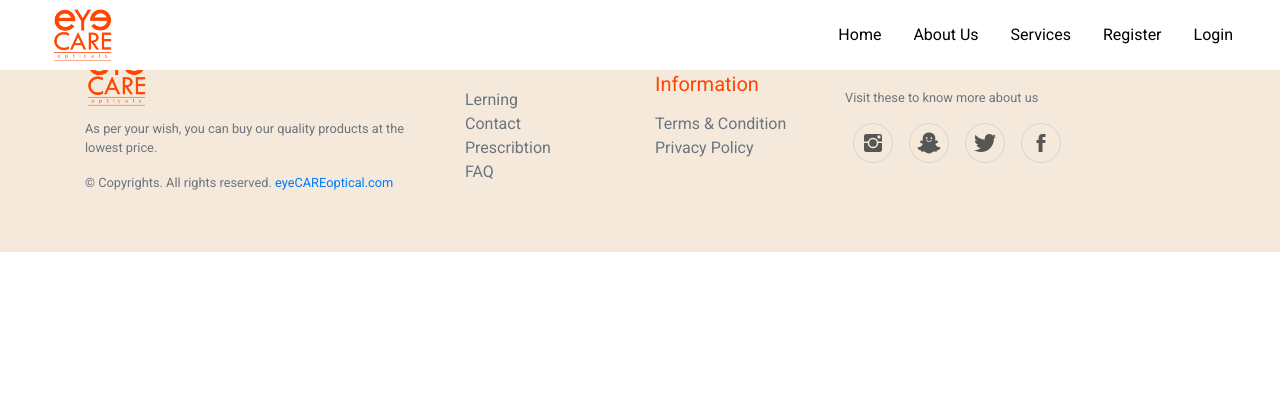
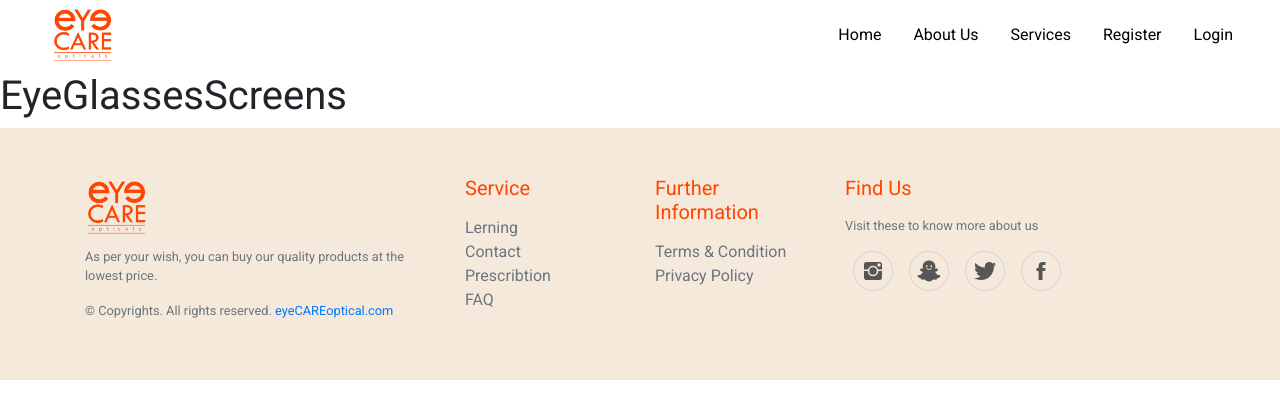
Before and after one commit to AbhishekPeiris/eYeCAREopticals, a React (Create React App) app in the folder frontend/: page /eyeglasses in a window 1280 px wide. Shown: the top 418 px of the page. Built offline with nearby package versions, Linux system fonts and the light colour scheme.

Commit message:
eyeglasses screen

```diff
--- a/frontend/src/App.js
+++ b/frontend/src/App.js
@@ -10,6 +10,7 @@ import BookingScreen from './screens/BookingScreen';
 import EditUserScreen from './screens/EditUserScreen';
 import AboutUsScreen from './screens/AboutUsScreen';
 import ServicesScreen from './screens/ServicesScreen';
+import EyeGlassesScreens from './screens/EyeGlassesScreens';
 
 function App() {
   return (
@@ -28,6 +29,7 @@ function App() {
           <Route path='/editprofile/:userId' element={<EditUserScreen />} />
           <Route path='/aboutus' element={<AboutUsScreen />} />
           <Route path='/services' element={<ServicesScreen />} />
+          <Route path='/eyeglasses' element={<EyeGlassesScreens />} />
           <Route path='/' element={<HomeScreen />} />
 
         </Routes>
--- /dev/null
+++ b/frontend/src/screens/EyeGlassesScreens.js
@@ -0,0 +1,12 @@
+import React from 'react';
+
+const EyeGlassesScreens = () => {
+    return (
+        <div>
+            <br/><br/><br/>
+            <h1>EyeGlassesScreens</h1>
+        </div>
+    );
+}
+
+export default EyeGlassesScreens;
--- a/frontend/src/screens/HomeScreen.js
+++ b/frontend/src/screens/HomeScreen.js
@@ -9,6 +9,7 @@ import AOS from 'aos';
 import 'aos/dist/aos.css';
 import ourvalue from '../images/ourvalue.jpg';
 import Loader from '../components/Loader';
+import { Link } from 'react-router-dom';
 
 AOS.init({ duration: 1000 });
 
@@ -47,7 +48,7 @@ const HomeScreen = () => {
                             </p>
                             <div className='row' style={{ position: "relative", bottom: "530px", marginLeft: "185px" }}>
                                 <div className='col'>
-                                    <button className='btn1' >SHOP NOW !</button>&nbsp;&nbsp;&nbsp;
+                                    <Link to = '/eyeglasses'><button className='btn1' >SHOP NOW !</button></Link>&nbsp;&nbsp;&nbsp;
                                     <button className='btn2' >ASK OPTOMETRIST</button>
                                 </div>
 
@@ -157,7 +158,7 @@ const HomeScreen = () => {
                         <div className='col-md-5 table_6col_1' data-aos="fade-right">
                             <h1><strong>Spectacles</strong></h1>
                             <p>You can get any model of<br />Spectacles from us</p>
-                            <button className='btn1' >SHOP NOW !</button>
+                            <Link to = '/eyeglasses'><button className='btn1' >SHOP NOW !</button></Link>
                         </div>
                         <div className='col-md-5 table_6col_2' data-aos="fade-left">
                             <h1 style={{ color: "white" }}><strong>Hearing Aids</strong></h1>
```
